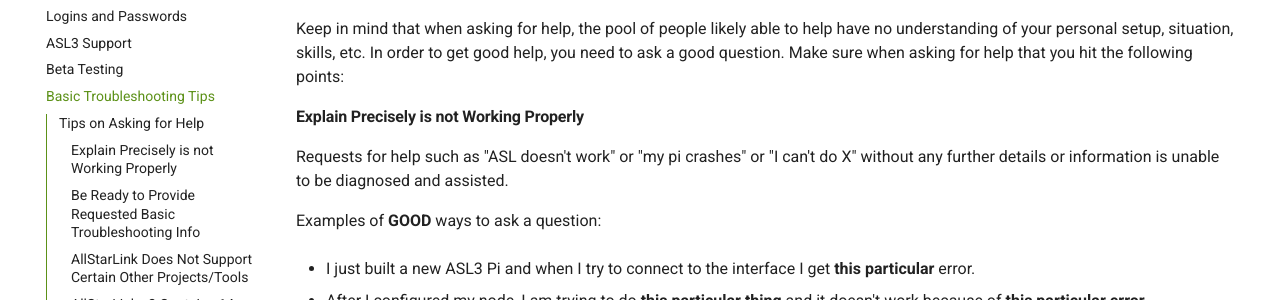
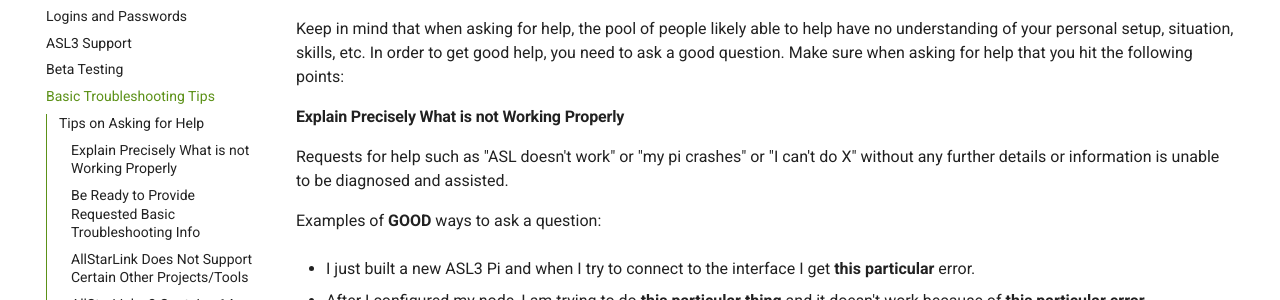
Before and after one commit to AllStarLink/ASL3-Manual, an MkDocs documentation site: the page built from docs/user-guide/troubleshooting.md, in a window 1280 px wide and 900 px high. Shown: the part 332-632 px from the top of the window. Built offline with MkDocs 1.6.1 and Material for MkDocs 9.7.7, drawn with Linux system fonts in a browser that asks for light colours.

Commit message:
Update troubleshooting.md

```diff
--- a/docs/user-guide/troubleshooting.md
+++ b/docs/user-guide/troubleshooting.md
@@ -10,7 +10,7 @@
 to get good help, you need to ask a good question. Make sure when asking for
 help that you hit the following points:
 
-#### Explain **Precisely** is not Working Properly
+#### Explain **Precisely** What is not Working Properly
 Requests for help such as "ASL doesn't work" or "my pi crashes" or
 "I can't do X" without any further details or information is unable to be
 diagnosed and assisted.
```
